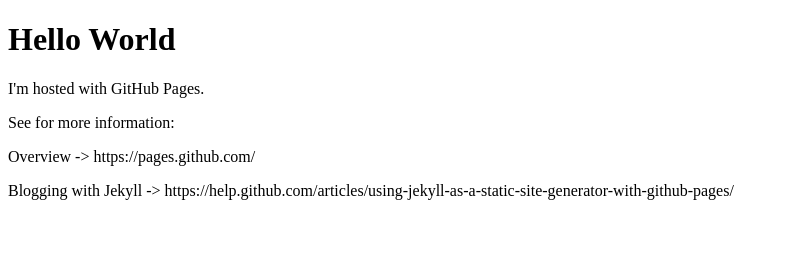
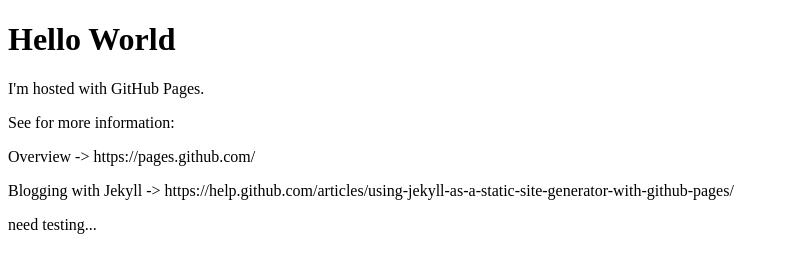
Before and after one commit to klklein/klklein.github.io, a plain HTML site: page index.html in a window 1280 px wide. Shown: the whole page, without its empty margins (0-789 px from the left). Drawn offline with Linux system fonts and the light colour scheme.

Commit message:
update for testing
have to check out

```diff
--- a/index.html
+++ b/index.html
@@ -6,6 +6,6 @@
 <p>See for more information:</p>
 <p>Overview -> https://pages.github.com/</p>
 <p>Blogging with Jekyll -> https://help.github.com/articles/using-jekyll-as-a-static-site-generator-with-github-pages/</p>
-<p></p>
+<p>need testing...</p>
 </body>
 </html>
```
